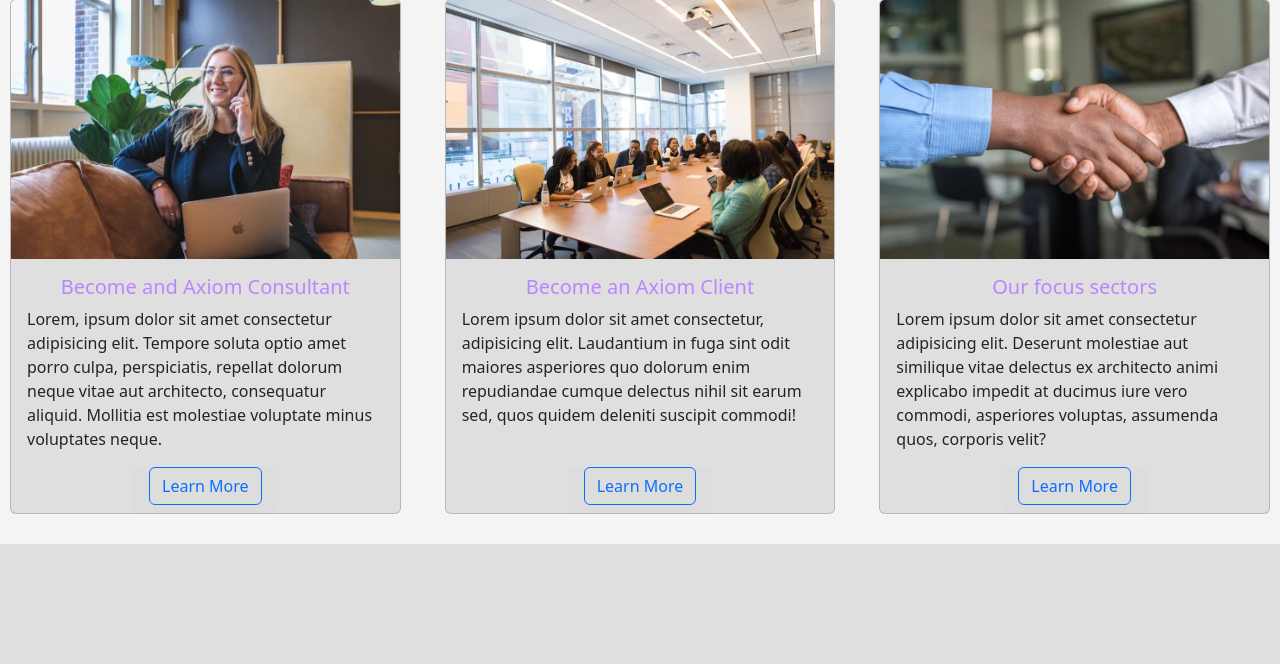
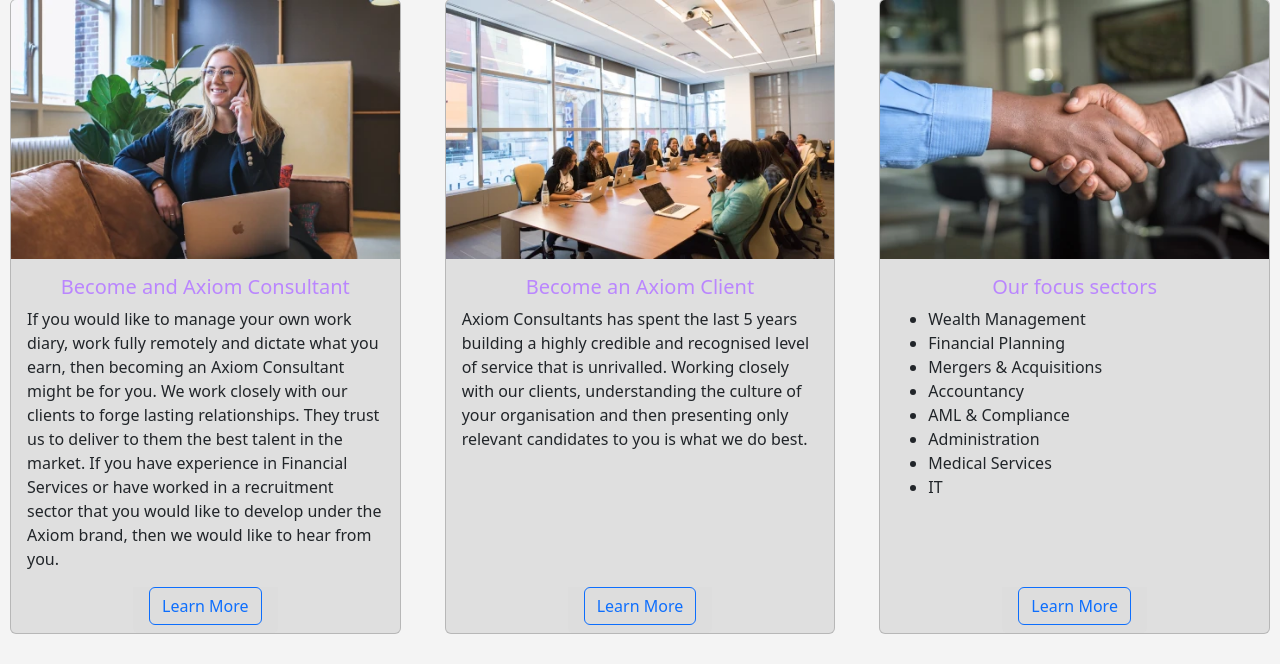
Before and after one commit to steve-doc/axiom-live, a Django app: page / in a window 1280 px wide. Shown: the part 1208-1872 px from the top of the page. Before the commit the page ends 1752 px from the top, so only its background shows below. Run offline with Django 4.2, Linux system fonts and the light colour scheme; some libraries are stand-ins or nearby versions.

Commit message:
updated home card text

```diff
--- a/jobs/templates/jobs/home.html
+++ b/jobs/templates/jobs/home.html
@@ -81,7 +81,7 @@
         <div class="card-body">
           <h5 class="card-title text-center">Become and Axiom Consultant</h5>
           <p class="card-text">
-            Lorem, ipsum dolor sit amet consectetur adipisicing elit. Tempore soluta optio amet porro culpa, perspiciatis, repellat dolorum neque vitae aut architecto, consequatur aliquid. Mollitia est molestiae voluptate minus voluptates neque.
+            If you would like to manage your own work diary, work fully remotely and dictate what you earn, then becoming an Axiom Consultant might be for you. We work closely with our clients to forge lasting relationships. They trust us to deliver to them the best talent in the market. If you have experience in Financial Services or have worked in a recruitment sector that you would like to develop under the Axiom brand, then we would like to hear from you.
           </p>
         </div>
 
@@ -101,7 +101,7 @@
         <div class="card-body">
           <h5 class="card-title text-center">Become an Axiom Client</h5>
           <p class="card-text">
-            Lorem ipsum dolor sit amet consectetur, adipisicing elit. Laudantium in fuga sint odit maiores asperiores quo dolorum enim repudiandae cumque delectus nihil sit earum sed, quos quidem deleniti suscipit commodi!
+            Axiom Consultants has spent the last 5 years building a highly credible and recognised level of service that is unrivalled. Working closely with our clients, understanding the culture of your organisation and then presenting only relevant candidates to you is what we do best.
           </p>
         </div>
 
@@ -120,9 +120,17 @@
         />
         <div class="card-body">
           <h5 class="card-title text-center">Our focus sectors</h5>
-          <p class="card-text">
-            Lorem ipsum dolor sit amet consectetur adipisicing elit. Deserunt molestiae aut similique vitae delectus ex architecto animi explicabo impedit at ducimus iure vero commodi, asperiores voluptas, assumenda quos, corporis velit?
-          </p>
+          <ul class="card-text">
+            <li>Wealth Management</li>
+            <li>Financial Planning</li>
+            <li>Mergers & Acquisitions</li>
+            <li>Accountancy</li>
+            <li>AML & Compliance</li>
+            <li>Administration</li>
+            <li>Medical Services</li>
+            <li>IT</li>
+          </ul>
+
         </div>
 
         <div class="card-footer mx-auto">
```
